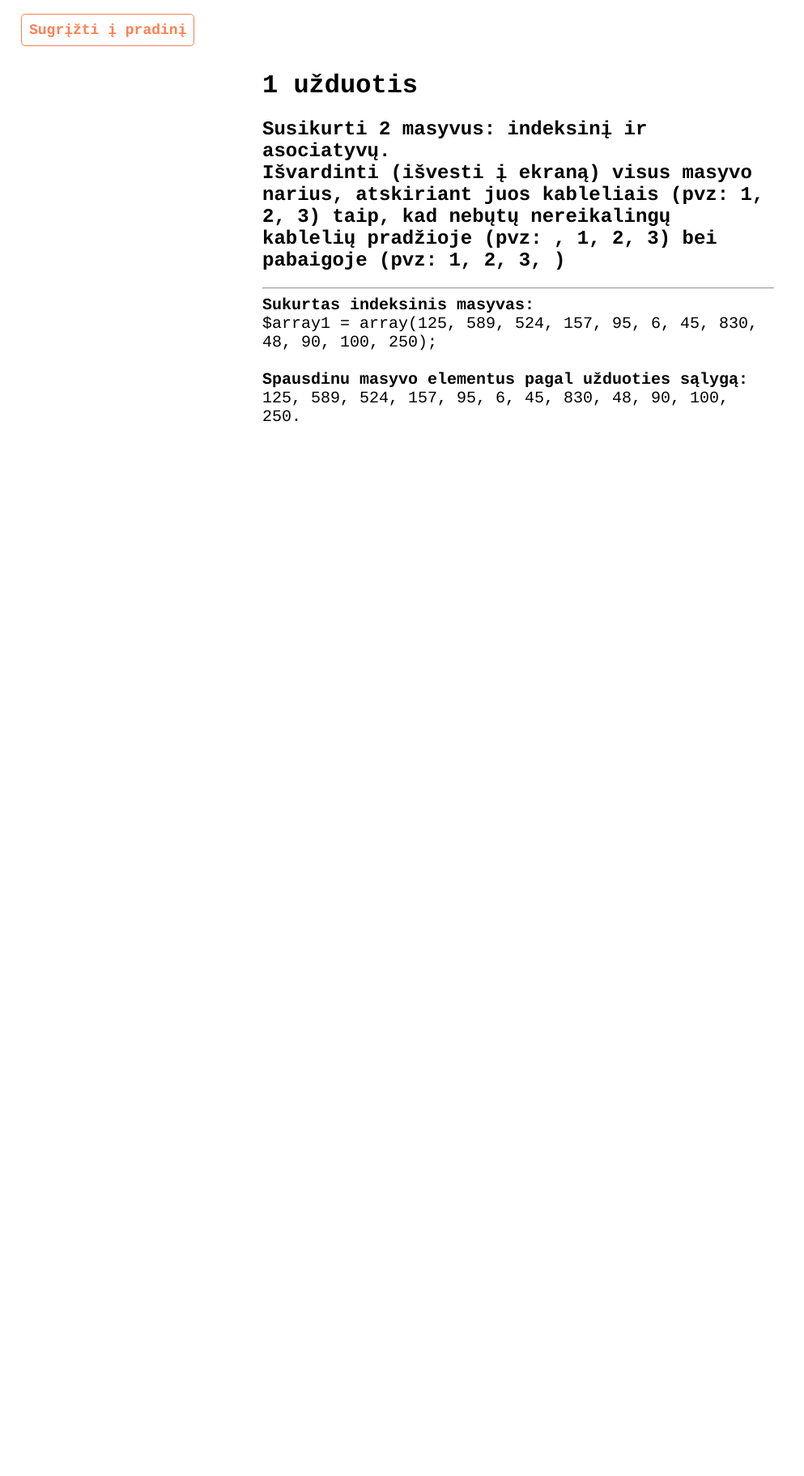
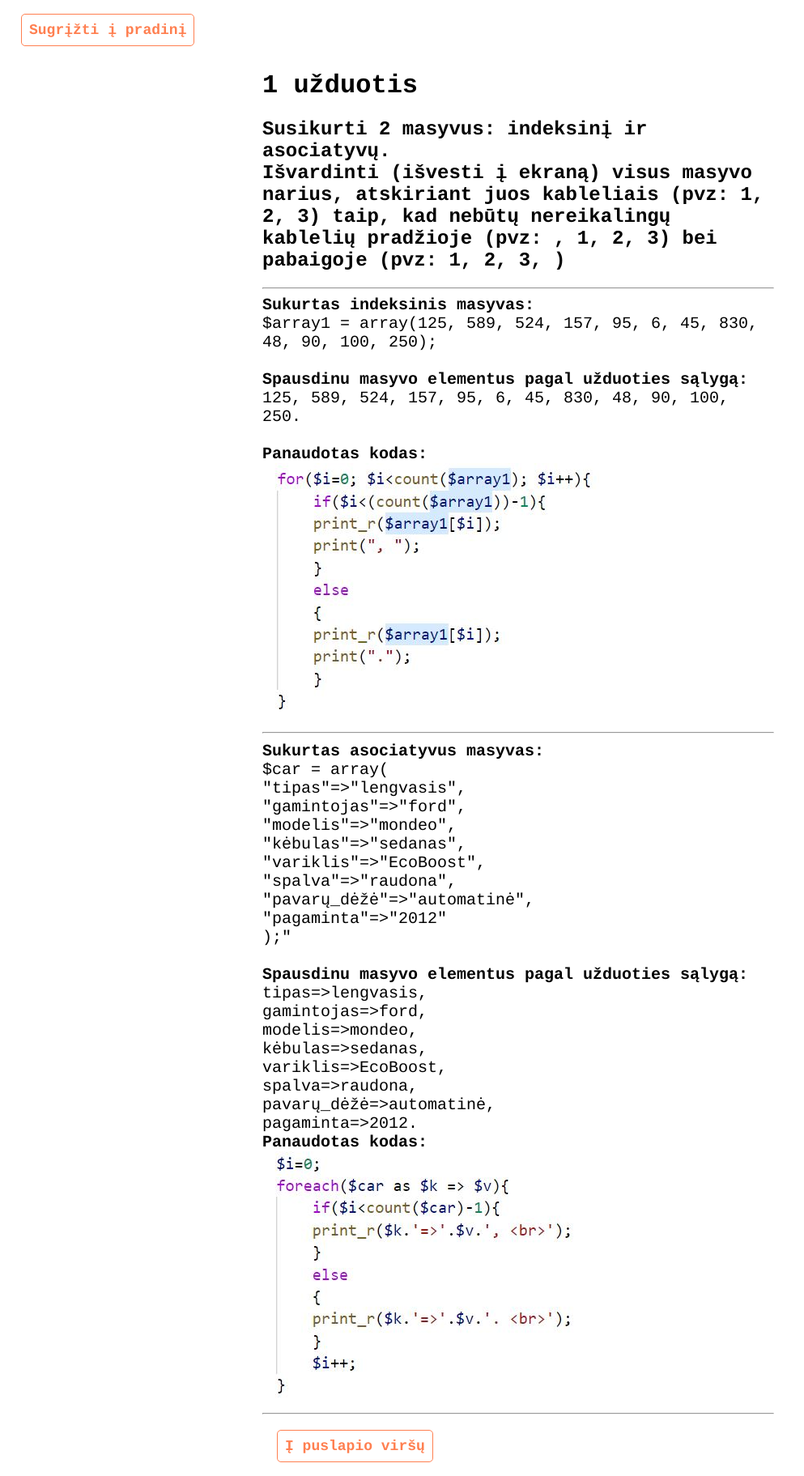
Before and after one commit to Helmutux/PHP-kurso-uzduotys, a PHP site: page /task1.php in a window 1280 px wide. Shown: the whole page at 81% size, without its empty margins (0-993 px from the left). Before the commit the page ends 521 px from the top, so only its background shows below. Run offline with PHP 8.4, Linux system fonts and the light colour scheme.

Commit message:
koreguotas index.php, uzbaigtas 1 uzduoties failas

```diff
--- a/4dienaND/index.php
+++ b/4dienaND/index.php
@@ -19,7 +19,7 @@
         display: block;
         color: white;
         margin: auto;
-        margin-bottom:0.5em;
+        margin-bottom:1em;
         padding: 0.25em;
         border-radius: 10px;
     }
--- a/4dienaND/task1.php
+++ b/4dienaND/task1.php
@@ -35,19 +35,23 @@
             margin-left: 5%;
             margin-right: 5%;
         }
+
+        img {
+            max-width: 300px;
+        }
     }
     </style>
     <title>Kableliai atvaizduojant masyvo elementus</title>
 </head>
 
 <body>
-    <a href="index.php"><b>Sugrįžti į pradinį</b></a>
+    <a href="index.php" id="top"><b>Sugrįžti į pradinį</b></a>
     <div class="container">
         <h1>1 užduotis</h1>
         <h2>Susikurti 2 masyvus: indeksinį ir asociatyvų.
             <br>
             Išvardinti (išvesti į ekraną) visus masyvo narius, atskiriant
-            juos kableliais (pvz: 1, 2, 3) taip, kad nebųtų
+            juos kableliais (pvz: 1, 2, 3) taip, kad nebūtų
             nereikalingų kablelių pradžioje (pvz: , 1, 2, 3) bei pabaigoje (pvz: 1, 2, 3, )
         </h2>
         <hr>
@@ -64,10 +68,9 @@
             echo "<br>";
             echo "<b>Spausdinu masyvo elementus pagal užduoties sąlygą:</b>";
             echo "<br>";
-            $x = count($array1);
-            $tmp = $x-1;
+
             for($i=0; $i<count($array1); $i++){
-                if($i<$tmp){
+                if($i<(count($array1))-1){
                 print_r($array1[$i]);
                 print(", ");
                 }
@@ -77,7 +80,63 @@
                 print(".");
                 }
             }
+            echo "<br>";
+            echo "<br>";
+            //parodau vartotojui ekrane panaodota koda
+            echo "<b>Panaudotas kodas:</b>";
+            echo "<br>";
+            echo "<img src=\"img/index_array_print.jpg\" alt=\"Indeksinio masyvo išvedimo kodas\">";
+            echo "<hr>";
+
+            //susikuriu asociatyvu masyva
+            $car = array(
+            "tipas"=>"lengvasis",
+            "gamintojas"=>"ford",
+            "modelis"=>"mondeo",
+            "kėbulas"=>"sedanas",
+            "variklis"=>"EcoBoost",
+            "spalva"=>"raudona",
+            "pavarų_dėžė"=>"automatinė",
+            "pagaminta"=>"2012"
+            );
+            echo "<b>Sukurtas asociatyvus masyvas:</b>";
+            echo "<br>";
+            //isvedu masyvo sukurimo koda i ekrana
+            echo <<<EOT
+                \$car = array(<br>
+                "tipas"=>"lengvasis",<br>
+                "gamintojas"=>"ford",<br>
+                "modelis"=>"mondeo",<br>
+                "kėbulas"=>"sedanas",<br>
+                "variklis"=>"EcoBoost",<br>
+                "spalva"=>"raudona",<br>
+                "pavarų_dėžė"=>"automatinė",<br>
+                "pagaminta"=>"2012"<br>
+                );"
+                EOT;
+            echo "<br>";
+            echo "<br>";
+            echo "<b>Spausdinu masyvo elementus pagal užduoties sąlygą:</b>";
+            echo "<br>";
+            $i=0;
+            foreach($car as $k => $v){
+                if($i<count($car)-1){
+                print_r($k.'=>'.$v.', <br>');
+                }
+                else
+                {
+                print_r($k.'=>'.$v.'. <br>');
+                }
+                $i++;
+            }
+            //parodau vartotojui ekrane panaodota koda
+            echo "<b>Panaudotas kodas:</b>";
+            echo "<br>";
+            echo "<img src=\"img/ass_array_print.jpg\" alt=\"Asociatyvinio masyvo išvedimo kodas\">";
+            echo "<hr>";
+
         ?>
+        <a href="#top"><b>Į puslapio viršų</b></a>
         </div>
 
     </div>
```
Also changed, not shown: 4dienaND/img/ass_array_print.jpg (added), 4dienaND/img/index_array_print.jpg (added).
